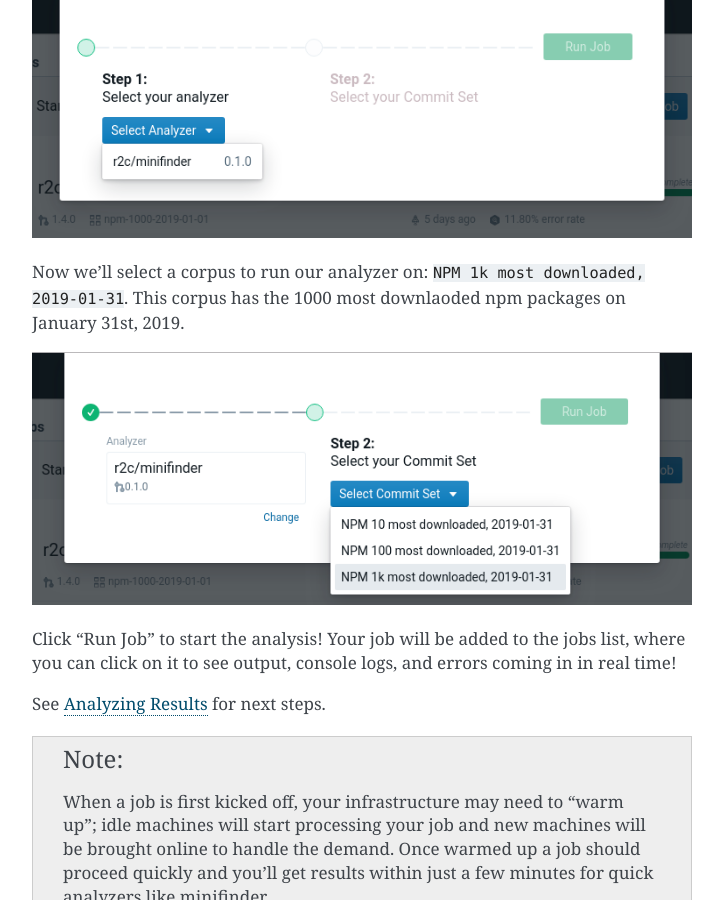
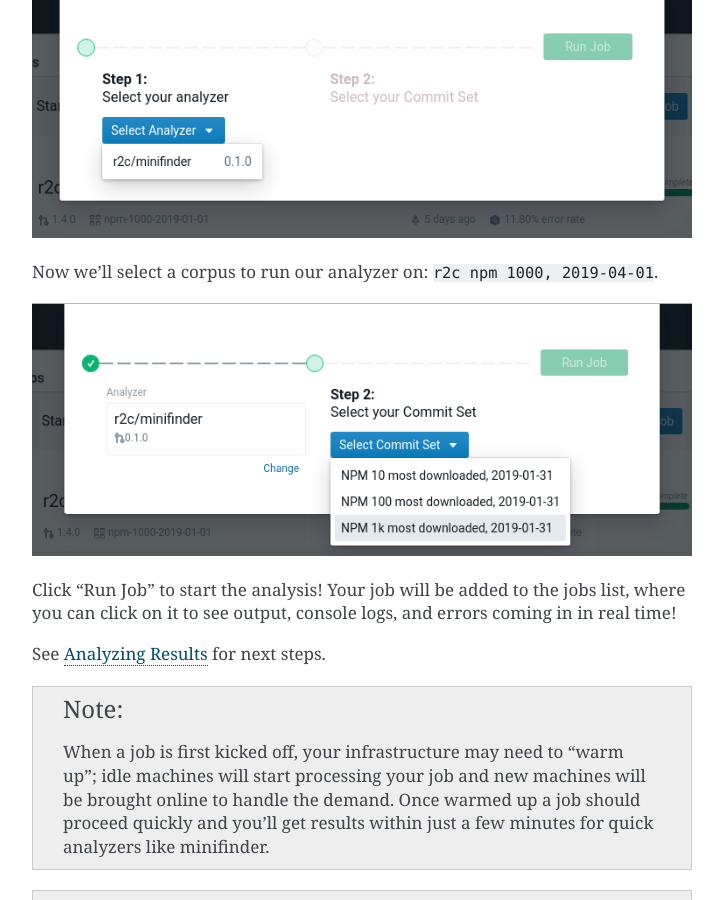
Before and after one commit to semgrep/docs, a Sphinx documentation site: the page built from docs/intro/running-scale.rst, in a window 1280 px wide and 900 px high, scrolled down 1602 px. Shown: the whole window, without its empty margins (388-1111 px from the left). Built offline with Sphinx 7.4.7, drawn with Linux system fonts in a browser that asks for light colours.

Commit message:
Update to reflect r2c npm 1000 corpus

```diff
--- a/docs/intro/running-locally.rst
+++ b/docs/intro/running-locally.rst
@@ -37,5 +37,5 @@
 Cool! Now we can hunt for minified files. All of these files look reasonable; though we don't know
 exactly what our threshold should be, minified files will probably be less than 5 to 10 percent
 whitespace. To find minified files in top projects and get a sense of what cut-off point to use,
-we'll want to run this analyzer at scale against npm packages - perhaps the top< 1000 to start. To
+we'll want to run this analyzer at scale against npm packages - perhaps the top 1000 to start. To
 get started, head on over to :doc:`running-scale`.
--- a/docs/intro/running-scale.rst
+++ b/docs/intro/running-scale.rst
@@ -51,7 +51,7 @@
 .. image:: images/analyzer.png
    :alt: Selecting the analyzer to run
 
-Now we'll select a corpus to run our analyzer on: ``NPM 1k most downloaded, 2019-01-31``. This corpus has the 1000 most downlaoded npm packages on January 31st, 2019.
+Now we'll select a corpus to run our analyzer on: ``r2c npm 1000, 2019-04-01``.
 
 .. image:: images/npm1k.png
    :alt: Choosing the corpus to run your analyzer on.
```
